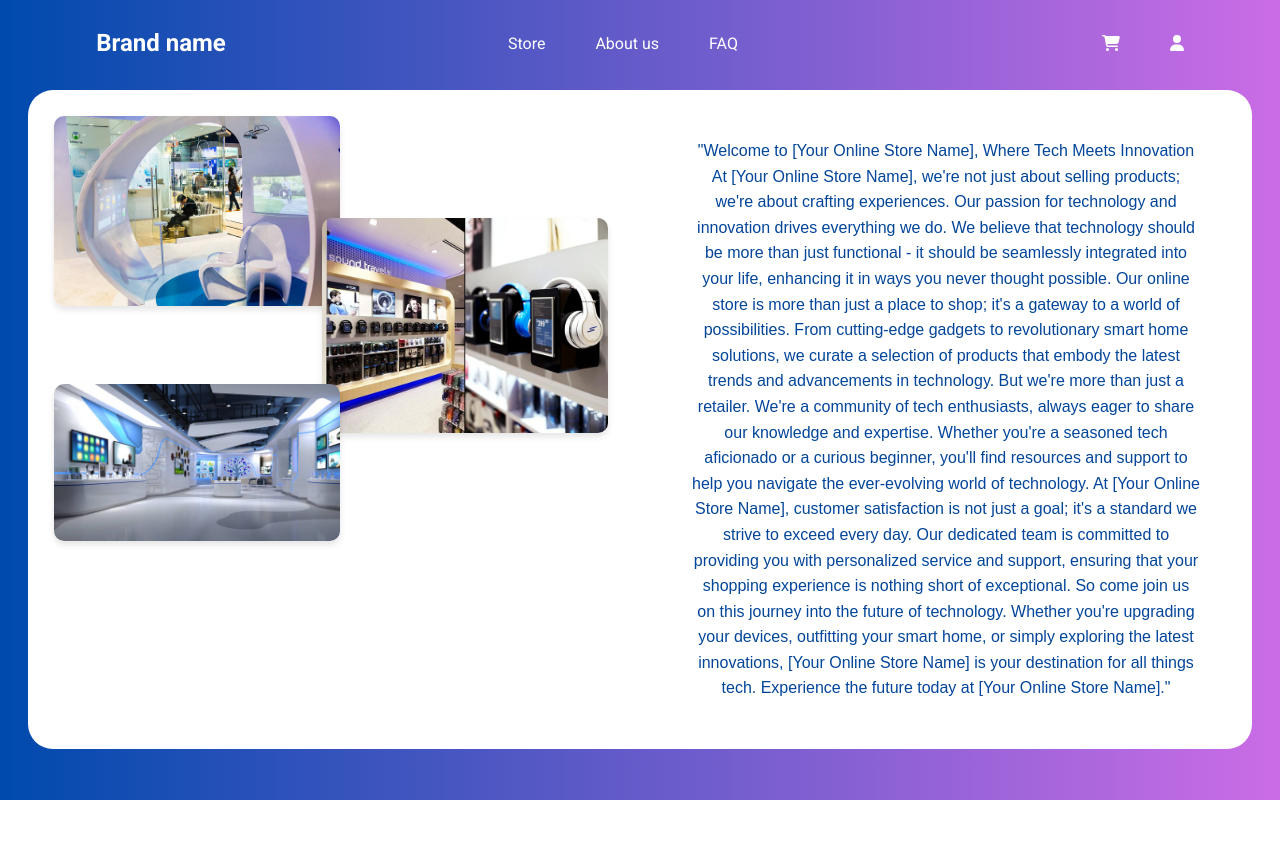
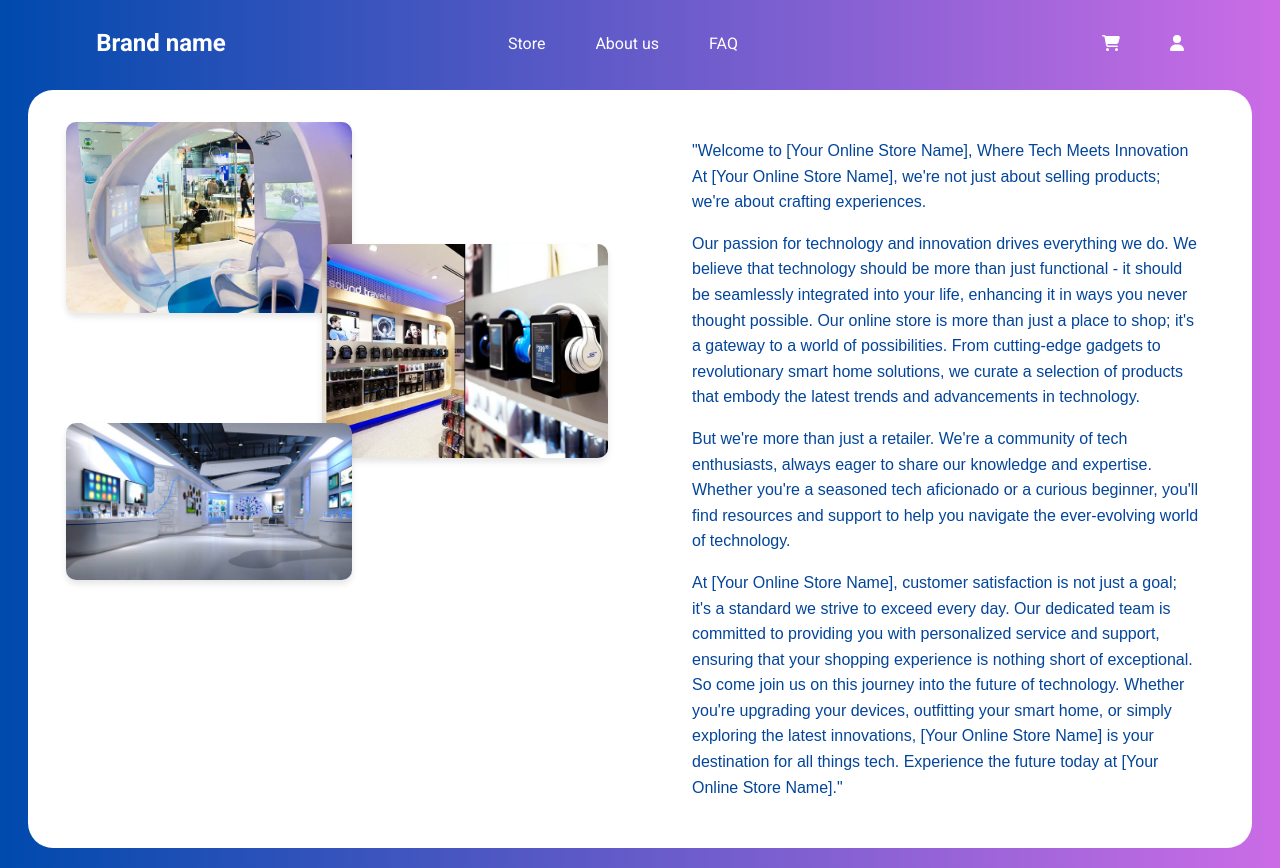
Before and after one commit to VictoriyaK19/online-store, a Vue app: page /aboutus in a window 1280 px wide. Before the commit the page ends 800 px from the top, so only its background shows below. Built offline with nearby package versions, Linux system fonts and the light colour scheme.

Commit message:
fixing style

```diff
--- a/src/pages/AboutUs.vue
+++ b/src/pages/AboutUs.vue
@@ -9,18 +9,21 @@
       <p>
         "Welcome to [Your Online Store Name], Where Tech Meets Innovation At
         [Your Online Store Name], we're not just about selling products; we're
-        about crafting experiences. Our passion for technology and innovation
+        about crafting experiences. </p><p>
+        Our passion for technology and innovation
         drives everything we do. We believe that technology should be more than
         just functional - it should be seamlessly integrated into your life,
         enhancing it in ways you never thought possible. Our online store is
         more than just a place to shop; it's a gateway to a world of
         possibilities. From cutting-edge gadgets to revolutionary smart home
         solutions, we curate a selection of products that embody the latest
-        trends and advancements in technology. But we're more than just a
+        trends and advancements in technology. </p><p>
+        But we're more than just a
         retailer. We're a community of tech enthusiasts, always eager to share
         our knowledge and expertise. Whether you're a seasoned tech aficionado
         or a curious beginner, you'll find resources and support to help you
-        navigate the ever-evolving world of technology. At [Your Online Store
+        navigate the ever-evolving world of technology. </p><p>
+        At [Your Online Store
         Name], customer satisfaction is not just a goal; it's a standard we
         strive to exceed every day. Our dedicated team is committed to providing
         you with personalized service and support, ensuring that your shopping
@@ -63,25 +66,25 @@
   }
   .images img:nth-child(1) {
     position: absolute;
-    top: 23vw;
-    left: 2vw;
+    top: 26vw;
+    left: 3vw;
     z-index: 1;
     }
   .images img:nth-child(2) {
     position: absolute;
-    top: 2vw;
-    left: 2vw;
+    top: 2.5vw;
+    left: 3vw;
     }
     .images img:nth-child(3) {
     position: absolute;
-    top: 10vw;
+    top: 12vw;
     left: 23vw;
     }
 
   .content {
     padding: 2rem;
     max-width: 50%;
-    text-align: center;
+    text-align: left;
   }
 
   p {
@@ -105,7 +108,7 @@
 
   }
   p {
-    font-size: 15px;
+    font-size: 14px;
   }
 
   .images {
```
Also changed, not shown: src/pages/TheHome.vue (+4 -4 lines).
